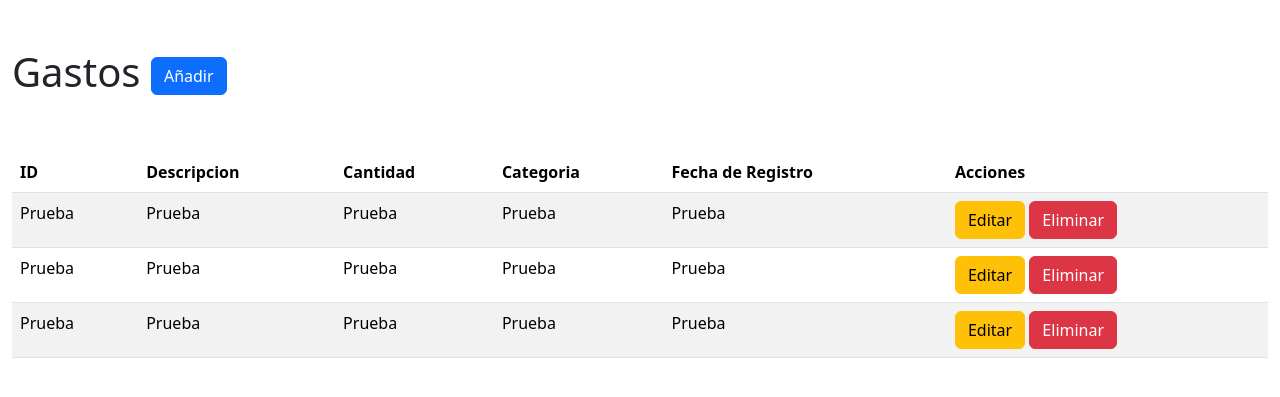
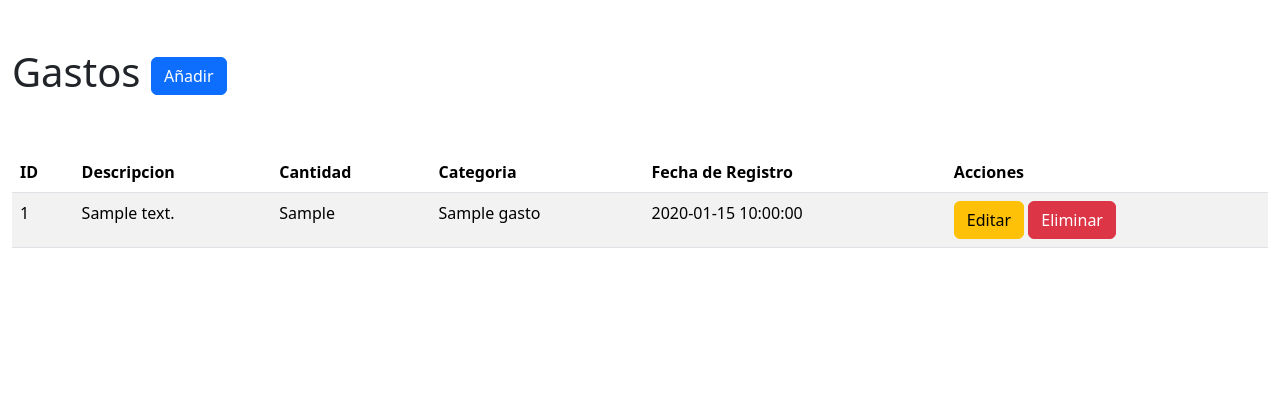
Before and after one commit to SantiagoECastillo/Seguidor_gastos, a PHP site: page / in a window 1280 px wide. Shown: the top 397 px of the page. Run offline with PHP 8.4, Linux system fonts and the light colour scheme; tables that the repository leaves empty or names only in its code hold one stand-in row (values such as "Sample post"); some libraries are stand-ins or nearby versions.

Commit message:
Se realizo al conexion con la DB

```diff
--- a/index.php
+++ b/index.php
@@ -1,3 +1,8 @@
+<?php
+    require_once('./config/config.php');
+    $query = "SELECT gastos.id, descripcion, cantidad, nombre, fecha FROM gastos LEFT JOIN gastos_categorias ON gastos.categoria = gastos_categorias.id";
+    $resultado = $pdo->query($query);
+?>
 <!DOCTYPE html>
 <html lang="es">
 <head>
@@ -25,39 +30,19 @@
                         </tr>
                     </thead>
                     <tbody>
+                        <?php while($row = $resultado->fetch()){ ?>
                         <tr>
-                            <td>Prueba</td>
-                            <td>Prueba</td>
-                            <td>Prueba</td>
-                            <td>Prueba</td>
-                            <td>Prueba</td>
+                            <td><?php echo $row['id']?></td>
+                            <td><?php echo $row['descripcion']?></td>
+                            <td><?php echo $row['cantidad']?></td>
+                            <td><?php echo $row['nombre']?></td>
+                            <td><?php echo $row['fecha']?></td>
                             <td>
                                 <a href="#" class="btn btn-warning">Editar</a>
                                 <a href="#" class="btn btn-danger">Eliminar</a>
                             </td>
                         </tr>
-                         <tr>
-                            <td>Prueba</td>
-                            <td>Prueba</td>
-                            <td>Prueba</td>
-                            <td>Prueba</td>
-                            <td>Prueba</td>
-                            <td>
-                                <a href="#" class="btn btn-warning">Editar</a>
-                                <a href="#" class="btn btn-danger">Eliminar</a>
-                            </td>
-                        </tr>
-                         <tr>
-                            <td>Prueba</td>
-                            <td>Prueba</td>
-                            <td>Prueba</td>
-                            <td>Prueba</td>
-                            <td>Prueba</td>
-                            <td>
-                                <a href="#" class="btn btn-warning">Editar</a>
-                                <a href="#" class="btn btn-danger">Eliminar</a>
-                            </td>
-                        </tr>
+                        <?php }; ?>
                     </tbody>
                 </table>
             </div>
```
